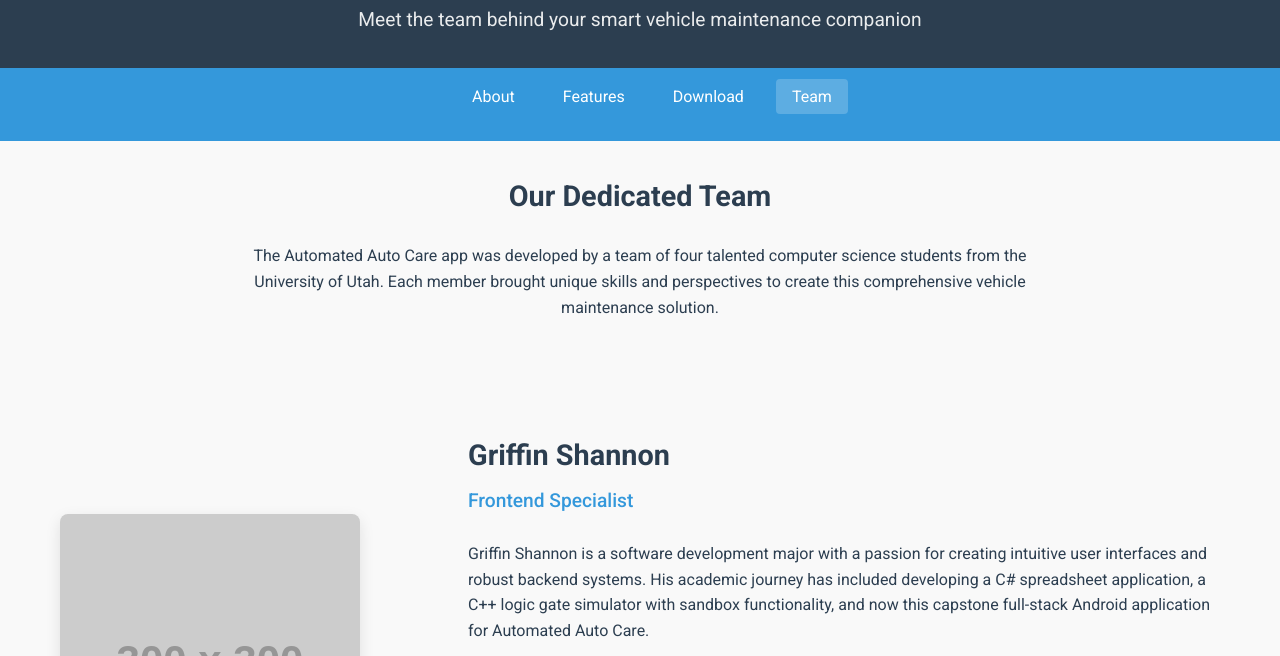
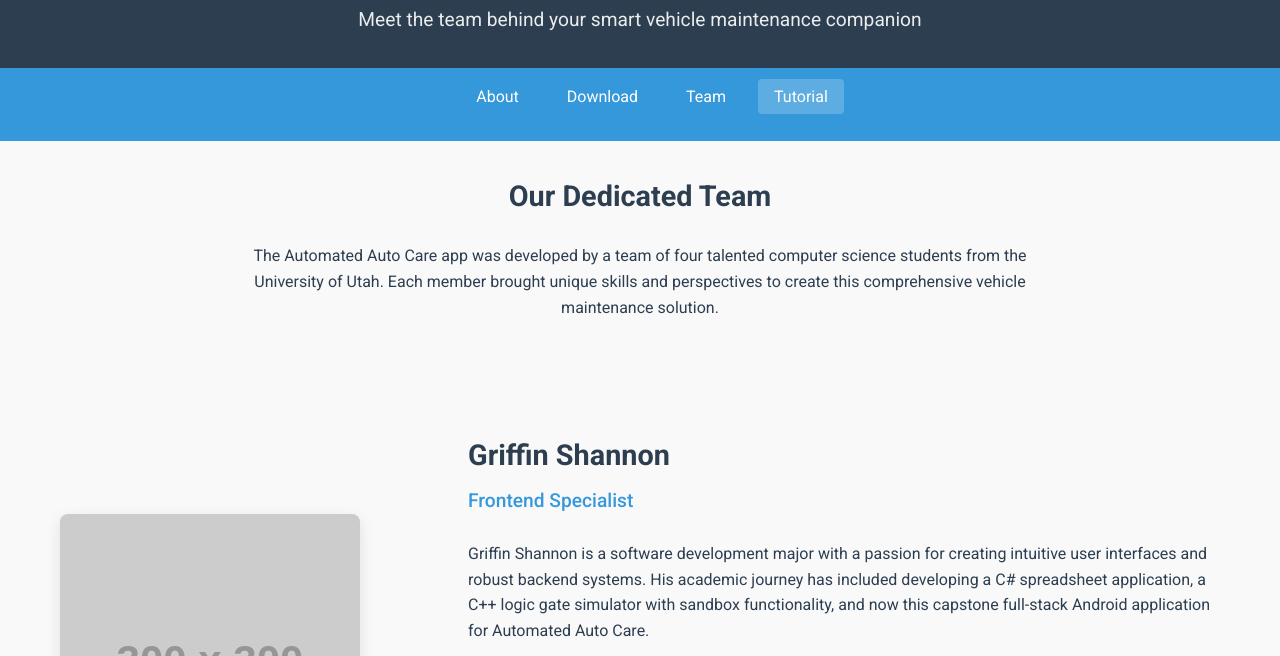
Before and after one commit to grider1/aacinfo, a plain HTML site: page team.html in a window 1280 px wide. Shown: the part 99-755 px from the top of the page. Drawn offline with Linux system fonts and the light colour scheme; placeholder pictures from the web are drawn by us.

Commit message:
Fixed Image nav

```diff
--- a/team.html
+++ b/team.html
@@ -20,9 +20,9 @@
         <div class="container">
             <ul>
                 <li><a href="index.html">About</a></li>
-                <li><a href="#">Features</a></li>
                 <li><a href="#">Download</a></li>
-                <li><a href="team.html" class="active">Team</a></li>
+                <li><a href="team.html">Team</a></li>
+                <li><a href="#" class="active">Tutorial</a></li>
             </ul>
         </div>
     </nav>
```
